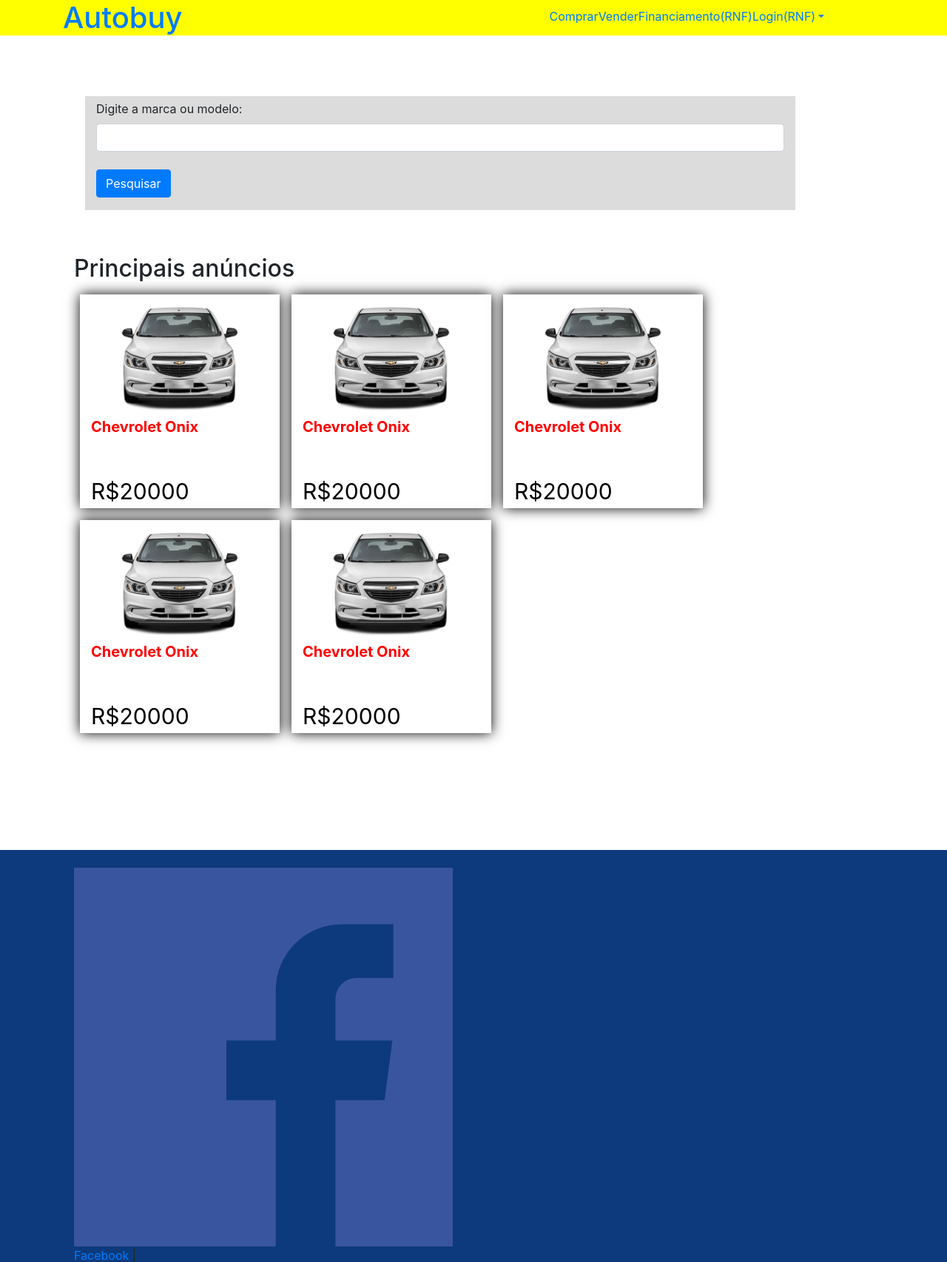
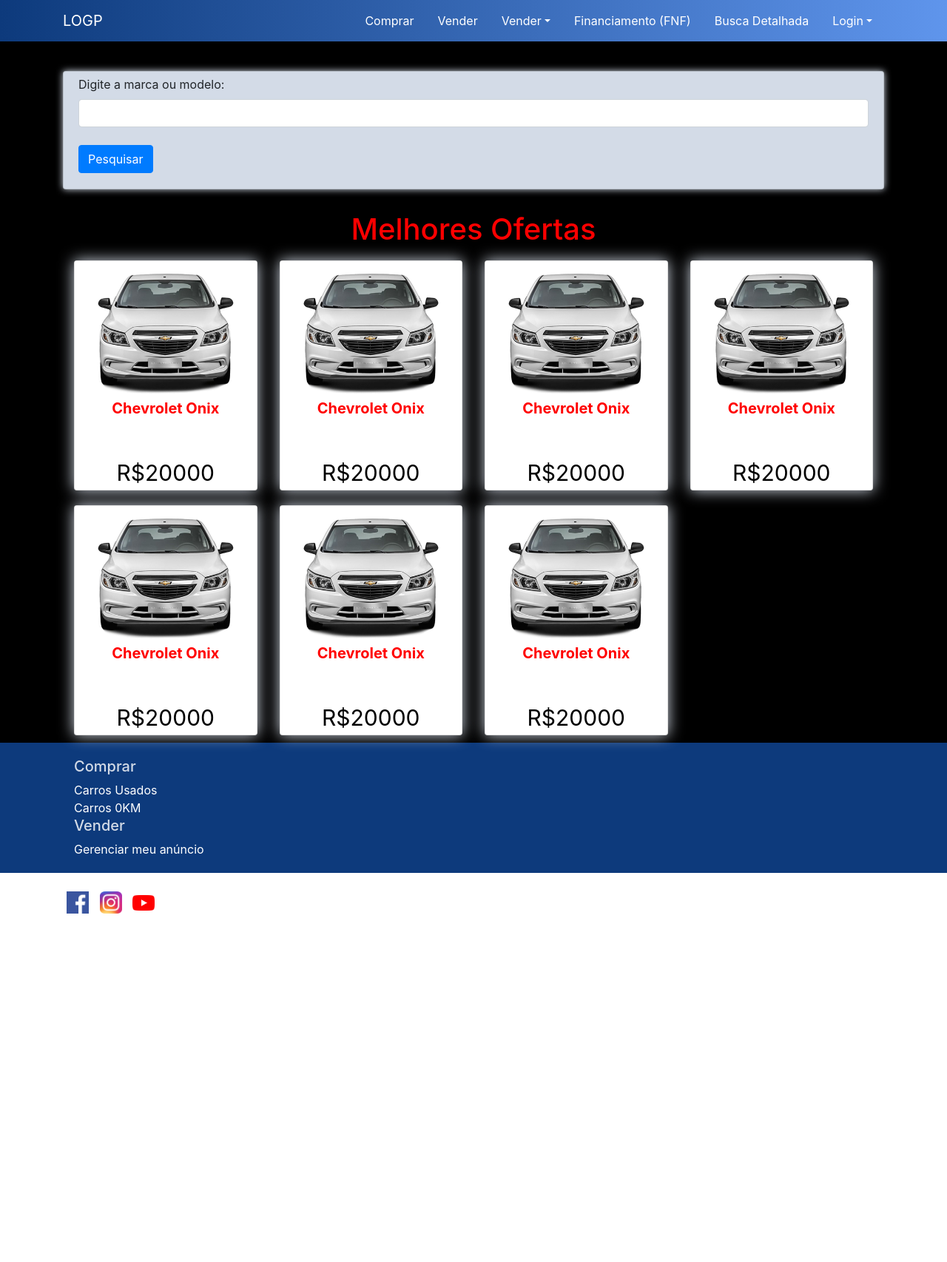
Before and after one commit to AugustoHide/Autobuy, a PHP site: page / in a window 1280 px wide. Shown: the top 1706 px of the page at 74% size. After the commit the page ends 1235 px from the top, so only its background shows below. Run offline with PHP 8.4, Linux system fonts and the light colour scheme.

Commit message:
Add files via upload

```diff
--- a/Autobuy-master/View/css/estilo.css
+++ b/Autobuy-master/View/css/estilo.css
@@ -82,3 +82,7 @@ h5{
 .red{
 	color: red;
 }
+
+.linkdropdown{
+	color: black;
+}
--- a/Autobuy-master/View/includes/footer.php
+++ b/Autobuy-master/View/includes/footer.php
@@ -1,22 +1,29 @@
-<footer class="page-footer font-small blue pt-4">
-			<!--Links para:
-				páginas do site
-				Termos de uso
-				etc
-			-->
 
-			<div class="conteudo-rodape container footer">
 
-				<div class="col-sm-5 redes_sociais-footer">
+<footer class="footer">
+      <div class="container rodape_mapa">
+        <div class="col-sm-6 col-lg-3">
+          <h5>Comprar</h5>
+          <ul class="nav navbar-nav">
+            <li><a href="#">Carros Usados</a></li>
+            <li><a href="#">Carros 0KM</a></li>
+          </ul>
+        </div>
+        <div class="col-sm-6 col-lg-3">
+          <h5>Vender</h5>
+          <ul class="nav navbar-nav">
+            <li><a href="#">Gerenciar meu anúncio</a></li>
+          </ul>
+        </div>
+      </div>
+      <div class="rodape_inferior">
+        <div class="container">
           <a href="#">
-					<img src="../sources/redes_sociais/facebook.png" class="icone">
-					Facebook</a> |
+          <img src="View/sources/redes_sociais/facebook.png" class="img-fluid icone-redesSociais " alt="Responsive image"></a>
           <a href="#">
-					<img src="../sources/redes_sociais/instagram.png" class="icone">
-					Instagram</a> |
+          <img src="View/sources/redes_sociais/instagram.png" class="img-fluid icone-redesSociais" alt="Responsive image"></a>
           <a href="#">
-					<img src="../sources/redes_sociais/youtube.png" class="icone">
-					Youtube</a>
+          <img src="View/sources/redes_sociais/youtube.png" class="img-fluid icone-redesSociais" alt="Responsive image"></a>
         </div>
       </div>
     </footer>
--- a/Autobuy-master/View/includes/head.php
+++ b/Autobuy-master/View/includes/head.php
@@ -3,10 +3,8 @@
 
 		<!--Estilo e formatação-->
 		<link rel="stylesheet" type="text/css" href="View/css/estilo.css">
-		<link rel="stylesheet" type="text/css" href="View/css/estilo_header.css">
-		<link rel="stylesheet" type="text/css" href="View/css/estilo_principal.css">
 		<!--Bootstrap-->
-		<link href="View/css/bootstrap/css/bootstrap.min.css" rel="stylesheet">
+		<link  rel="stylesheet" href="View/css/bootstrap/css/bootstrap.min.css">
 
 		<!-- HTML5 shim and Respond.js for IE8 support of HTML5 elements and media queries -->
 	    <!-- WARNING: Respond.js doesn't work if you view the page via file:// -->
--- a/Autobuy-master/View/includes/header.php
+++ b/Autobuy-master/View/includes/header.php
@@ -1,26 +1,45 @@
-<header>
-			<!--links pra:
-				outras páginas nos casos de uso
-			-->
-			<div class="area container">
-				<a href="index.php">
-					<h1 id="logo-cabecalho" class="col-sm-7">Autobuy</h1>
-				</a>
-				<span id="links-cabecalho" class="row col-sm-5">
-					<a href="index.php?action=comprar">Comprar</a>
-					<a href="index.php?action=vender">Vender</a>
-					<a href="index.php?action=financiamento">Financiamento(RNF)</a>
-				<!-- 	<a href="index.php?action=cadastrar2">Cadastro de veiculo(teste)</a><br>
-				 -->
-					<span class="dropdown">
-						<a href="#" class="dropdown-toggle" data-toggle="dropdown">Login(RNF)</a>
+
+
+    <link rel="stylesheet" type="text/css" href="View/css/estilo.css">
+
+
+
+
+    <nav class="navbar navbar-default cabecalho ">
+      <div class="container ">
+
+        <div class="navbar-header ">
+          <a href="#" class="navbar-brand">LOGP</a>
+        </div>
+
+
+        <ul class="nav ">
+          <li>
+            <a class="nav-link" href="#">Comprar</a>
+          </li>
+          <li >
+            <a class="nav-link" href="#">Vender</a>
+          </li>
+          <span class=" nav-link dropdown">
+            <a href="#" class="dropdown-toggle" data-toggle="dropdown">Vender</a>
+            <div class="linkdropdown dropdown-menu">
+              <a href="#">Gerenciar meu anúncio</a>
+            </div>
+          </span>
+          <li>
+            <a class="nav-link" href="#">Financiamento (FNF)</a>
+          </li>
+          <li>
+            <a class="nav-link" href="#">Busca Detalhada</a>
+          </li>
+          <span class="nav-link dropdown">
+            <a href="#" class="dropdown-toggle" data-toggle="dropdown">Login</a>
             <form method="post" class="dropdown-menu">
               <input type="text" name="login" class="form-control" placeholder="Digite seu login">
               <input type="text" name="senha" class="form-control" placeholder="Digite sua senha">
               <button type="submit" class="btn-primary">Logar</button>
-							<a href="index.php?action=cadastrar"> nao tenho cadastro</a>
             </form>
           </span>
-				</span>
+        </ul>
       </div>
-</header>
+    </nav>
--- a/Autobuy-master/View/paginaPrincipal.php
+++ b/Autobuy-master/View/paginaPrincipal.php
@@ -12,89 +12,116 @@
 
 		<?php include("includes/header.php"); ?>
 
-
-		<div class="area-principal container">
-			<aside class="col-sm-12">
-				<div class="col-sm-11 aside">
-					<!--Mecanismos de buscas-->
-					<div class="busca-rapida col-sm-12">
-						<form method="POST">
-							<div class="form-group">
+		<div class="container">
+      <div>
+        <!--Mecanismo de buscas-->
+        <div class="container busca-rapida card">
+          <form method="POST" >
+            <div class="form-group container">
               <label for="busca-rapida">Digite a marca ou modelo:</label>
               <input type="text" name="busca-rapida" class="form-control" id="busca-rapida"><br>
               <button type="submit" class="btn btn-primary">Pesquisar</button>
             </div>
           </form>
         </div>
-				</div>
-			</aside>
-			<div class="conteudo-principal col-sm-12">
-				<!--Conteúdo principal
-						anúncio de carros
-						seção de modelos mais vendidos
-						etc
-				-->
-				<h2>Principais anúncios</h2>
-				<section class="anuncio col-sm-3">
-					<img class="foto-anuncio col-sm-12" src="View/sources/OnixFrente.png">
+        <!--Anúncios-->
+        <div class="secaoAnuncio">
+          <h1 class="red">Melhores Ofertas</h1>
+          <div class="anuncio col-sm-6 col-md-4 col-lg-3 ">
+            <div class="card anuncio_borda">
+              <img class="img-fluid" alt="Responsive image" View/src="View/sources/OnixFrente.png">
 
               <a href="#">
-						<div class="info-anuncio">
+                <div class="container">
                   <span class="modelo-anuncio">Chevrolet Onix</span>
                   <br>
                   <div class="preco-anuncio">R$20000</div>
                 </div>
               </a>
-				</section>
-				<section class="anuncio col-sm-3">
-					<img class="foto-anuncio col-sm-12" src="View/sources/OnixFrente.png">
+            </div>
+          </div>
+          <div class="anuncio col-sm-6 col-md-4 col-lg-3 ">
+            <div class="card anuncio_borda">
+              <img class="img-fluid" alt="Responsive image" src="View/sources/OnixFrente.png">
 
               <a href="#">
-						<div class="info-anuncio">
+                <div class="container">
                   <span class="modelo-anuncio">Chevrolet Onix</span>
                   <br>
                   <div class="preco-anuncio">R$20000</div>
                 </div>
               </a>
-				</section>
-				<section class="anuncio col-sm-3">
-					<img class="foto-anuncio col-sm-12" src="View/sources/OnixFrente.png">
+            </div>
+          </div>
+          <div class="anuncio col-sm-6 col-md-4 col-lg-3 ">
+            <div class="card anuncio_borda">
+              <img class="img-fluid" alt="Responsive image" src="View/sources/OnixFrente.png">
 
               <a href="#">
-						<div class="info-anuncio">
+                <div class="container">
                   <span class="modelo-anuncio">Chevrolet Onix</span>
                   <br>
                   <div class="preco-anuncio">R$20000</div>
                 </div>
               </a>
-				</section>
-				<section class="anuncio col-sm-3">
-					<img class="foto-anuncio col-sm-12" src="View/sources/OnixFrente.png">
+            </div>
+          </div>
+          <div class="anuncio col-sm-6 col-md-4 col-lg-3 ">
+            <div class="card anuncio_borda">
+              <img class="img-fluid" alt="Responsive image" src="View/sources/OnixFrente.png">
 
               <a href="#">
-						<div class="info-anuncio">
+                <div class="container">
                   <span class="modelo-anuncio">Chevrolet Onix</span>
                   <br>
                   <div class="preco-anuncio">R$20000</div>
                 </div>
               </a>
-				</section><section class="anuncio col-sm-3">
-					<img class="foto-anuncio col-sm-12" src="View/sources/OnixFrente.png">
+            </div>
+          </div>
+          <div class="anuncio col-sm-6 col-md-4 col-lg-3 ">
+            <div class="card anuncio_borda">
+              <img class="img-fluid" alt="Responsive image" src="View/sources/OnixFrente.png">
 
               <a href="#">
-						<div class="info-anuncio">
+                <div class="container">
                   <span class="modelo-anuncio">Chevrolet Onix</span>
                   <br>
                   <div class="preco-anuncio">R$20000</div>
                 </div>
               </a>
-				</section>
             </div>
           </div>
-		<div style="clear: both; margin-bottom: 150px;">
+          <div class="anuncio col-sm-6 col-md-4 col-lg-3 ">
+            <div class="card anuncio_borda">
+              <img class="img-fluid" alt="Responsive image" src="View/sources/OnixFrente.png">
+
+              <a href="#">
+                <div class="container">
+                  <span class="modelo-anuncio">Chevrolet Onix</span>
+                  <br>
+                  <div class="preco-anuncio">R$20000</div>
+                </div>
+              </a>
+            </div>
+          </div>
+          <div class="anuncio col-sm-6 col-md-4 col-lg-3 ">
+            <div class="card anuncio_borda">
+              <img class="img-fluid" alt="Responsive image" src="View/sources/OnixFrente.png">
+
+              <a href="#">
+                <div class="container">
+                  <span class="modelo-anuncio">Chevrolet Onix</span>
+                  <br>
+                  <div class="preco-anuncio">R$20000</div>
+                </div>
+              </a>
+            </div>
+          </div>
 
         </div>
-
+      </div>
+    </div>
 
 		<?php include("includes/footer.php"); ?>
 
```
Also changed, not shown: Autobuy-master/View/sources/redes_sociais/instagram.png (added), Autobuy-master/View/sources/redes_sociais/youtube.png (added). Lines whose indentation alone changed are shown as unchanged.
